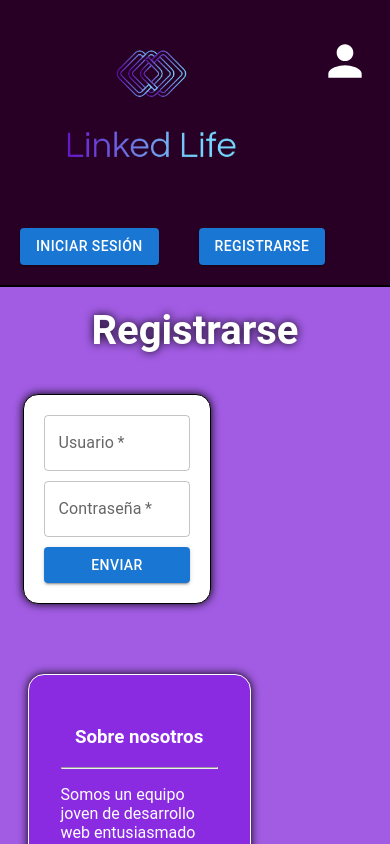
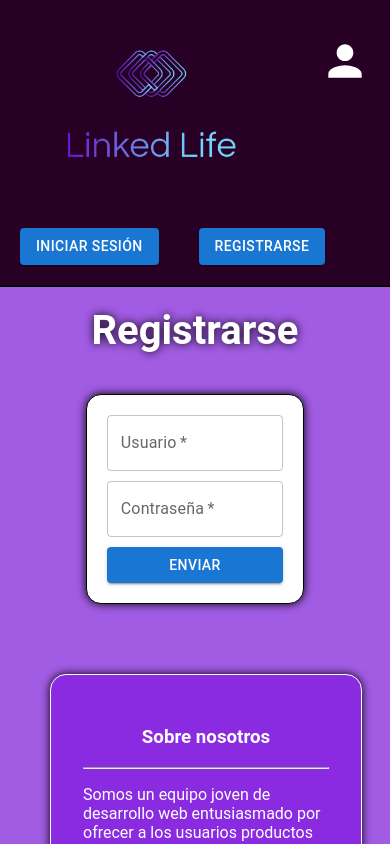
Before and after one commit to Criscode2022/app-enlaces, a React (Vite) app in the folder front-end/: page /register in a window 390 px wide. Shown: the top 844 px of the page. Built offline with nearby package versions, Linux system fonts and the light colour scheme.

Commit message:
Update: styles and README.md

```diff
--- a/front-end/src/App.css
+++ b/front-end/src/App.css
@@ -117,3 +117,12 @@ form {
   font-size: 50px;
   margin: 20px;
 }
+
+@media (max-width: 768px) {
+  .container {
+    display:flex;
+    flex-direction: column;
+    align-items: center;
+    justify-content: center;
+  }
+}
--- a/front-end/src/components/Forms/RegisterForm.jsx
+++ b/front-end/src/components/Forms/RegisterForm.jsx
@@ -4,8 +4,6 @@ import { AuthContext } from '../../context/AuthContext';
 import { useContext } from 'react';
 import { toast } from 'react-toastify';
 import 'react-toastify/dist/ReactToastify.css';
-import Aside from '../aside/Aside';
-
 
 async function handleSubmit(e, auth) {
   e.preventDefault();
@@ -28,7 +26,8 @@ async function handleSubmit(e, auth) {
 const RegisterForm = () => {
   const auth = useContext(AuthContext);
   return (
-    <div className='form-text'>
+    <div className='flex'>
+      <h2>Registrarse</h2>
       <form onSubmit={(e) => handleSubmit(e, auth)}>
         <TextField required={true} label="Usuario" name="username" />
         <TextField required={true} label="Contraseña" type="password" name="password" />
@@ -36,7 +35,6 @@ const RegisterForm = () => {
           Enviar
         </Button>
       </form>
-      <Aside />
     </div>
   );
 };
--- a/front-end/src/pages/RegisterPage.jsx
+++ b/front-end/src/pages/RegisterPage.jsx
@@ -2,6 +2,7 @@ import { useContext } from 'react';
 import RegisterForm from '../components/Forms/RegisterForm'
 import { AuthContext } from '../context/AuthContext';
 import { Navigate } from 'react-router-dom';
+import Aside from '../components/aside/Aside';
 
 const RegisterPage = () => {
   const auth = useContext(AuthContext);
@@ -10,9 +11,10 @@ const RegisterPage = () => {
   }
   return (
     <>
-      <h2>Registrarse</h2>
+
       <div className='container'>
         <RegisterForm />
+        <Aside></Aside>
       </div>
     </>
   );
```
Also changed, not shown: 1 other file (tests, documents, lock files or other folders).
